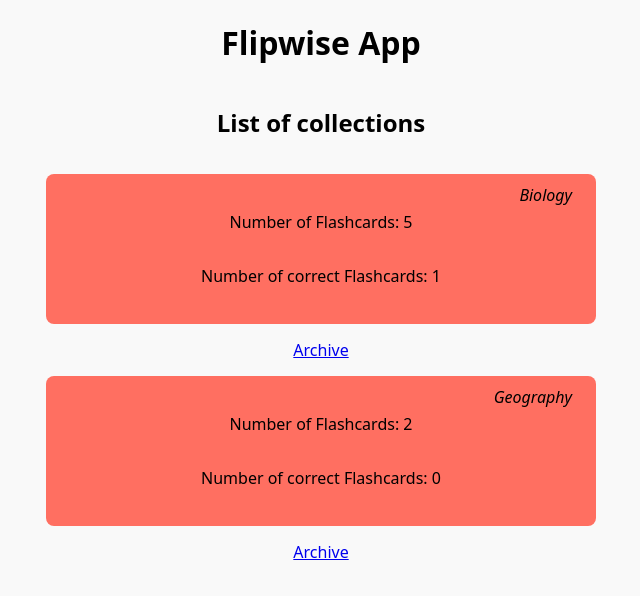
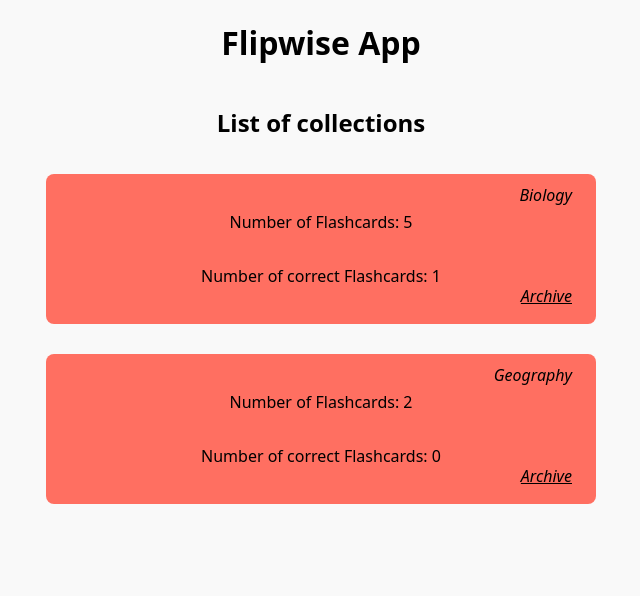
Before and after one commit to TastyCrysis/FlipWise-2.0, a Next.js app: page / in a window 1280 px wide. Shown: the top 596 px of the page, without its empty margins (319-959 px from the left). Built offline with nearby package versions, Linux system fonts and the light colour scheme.

Commit message:
position link on collection crad

```diff
--- a/components/Collectioncard.js
+++ b/components/Collectioncard.js
@@ -1,15 +1,19 @@
 import styled from "styled-components";
 import Link from "next/link";
 
-const CardLink = styled.a`
-  display: block;
+const CardLink = styled.div`
   width: 100%;
   height: 150px;
   max-width: 550px;
   margin: 15px auto;
+  cursor: pointer;
+  display: block;
+  position: relative;
+`;
+
+const StyledCardLink = styled(Link)`
   text-decoration: none;
   color: inherit;
-  cursor: pointer;
 `;
 
 const CollectionCard = styled.div`
@@ -33,6 +37,15 @@ const CollectionTitle = styled.p`
   right: 24px;
   top: 10px;
 `;
+const StyledLink = styled(Link)`
+  text-align: right;
+  font-style: italic;
+  color: #000;
+  margin: 0 0 7px 0;
+  position: absolute;
+  right: 24px;
+  bottom: 10px;
+`;
 
 export default function Collectioncard({ flashcards, collection }) {
   const collectionFlashcards = flashcards.filter(
@@ -44,17 +57,17 @@ export default function Collectioncard({ flashcards, collection }) {
   const numberFlashcards = collectionFlashcards.length;
 
   return (
-    <>
-      <Link href={`/flashcards?collectionId=${collection.id}`} legacyBehavior>
     <CardLink>
+      <StyledCardLink href={`/flashcards?collectionId=${collection.id}`}>
         <CollectionCard>
           <CollectionTitle>{collection.title}</CollectionTitle>
           <p>Number of Flashcards: {numberFlashcards}</p>
           <p>Number of correct Flashcards: {correctFlashcards.length}</p>
         </CollectionCard>
+      </StyledCardLink>
+      <StyledLink href={`/archive?collectionId=${collection.id}`}>
+        Archive
+      </StyledLink>
     </CardLink>
-      </Link>
-      <Link href={`/archive?collectionId=${collection.id}`}>Archive</Link>
-    </>
   );
 }
--- a/components/Flashcard.js
+++ b/components/Flashcard.js
@@ -4,13 +4,13 @@ import styled from "styled-components";
 const StyledFlashcard = styled.div`
   width: 100%;
   height: 150px;
+  max-width: 550px;
+  margin: 15px auto;
+  cursor: pointer;
   position: relative;
   transform-style: preserve-3d;
   transition: transform 0.8s;
   transform: ${({ $flipped }) => ($flipped ? "rotateY(180deg)" : "rotateY(0)")};
-  max-width: 550px;
-  margin: 15px auto;
-  cursor: pointer;
 `;
 
 const FlashcardFront = styled.div`
```
Lines whose indentation alone changed are shown as unchanged.
